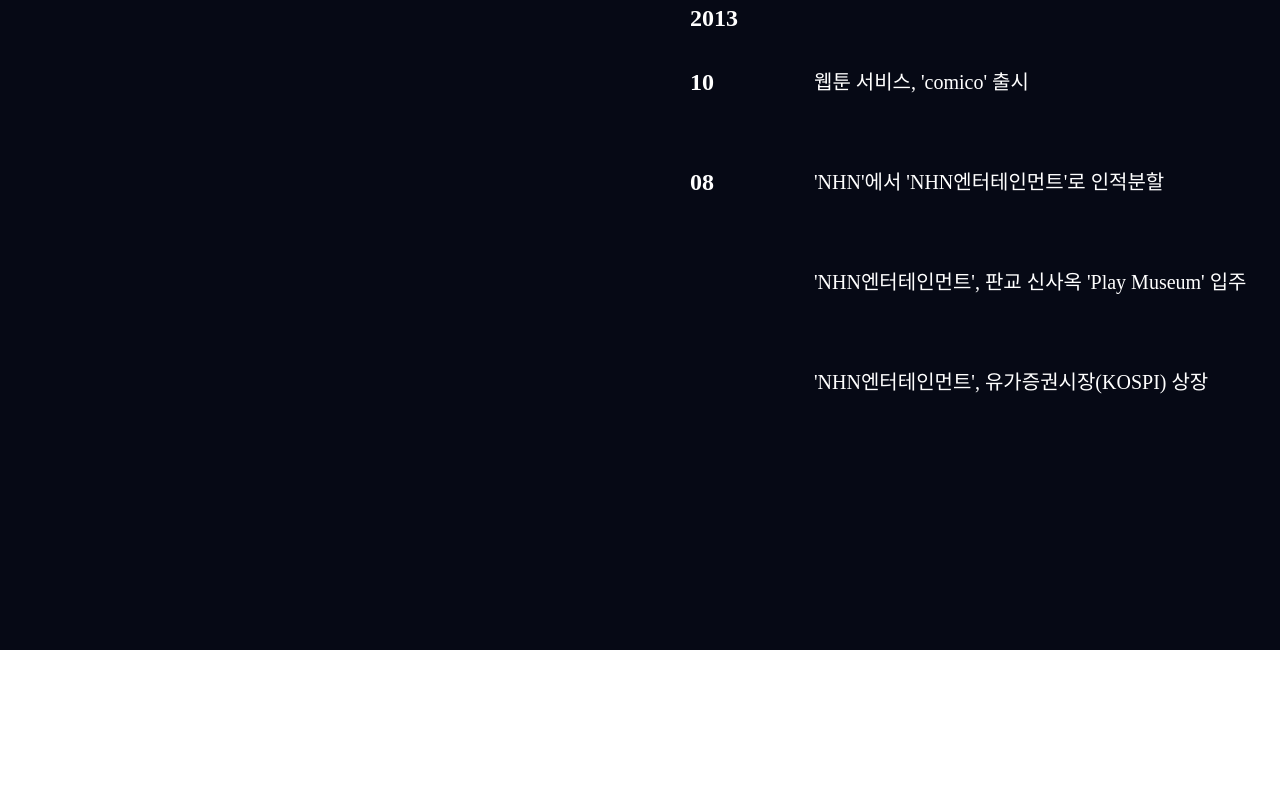
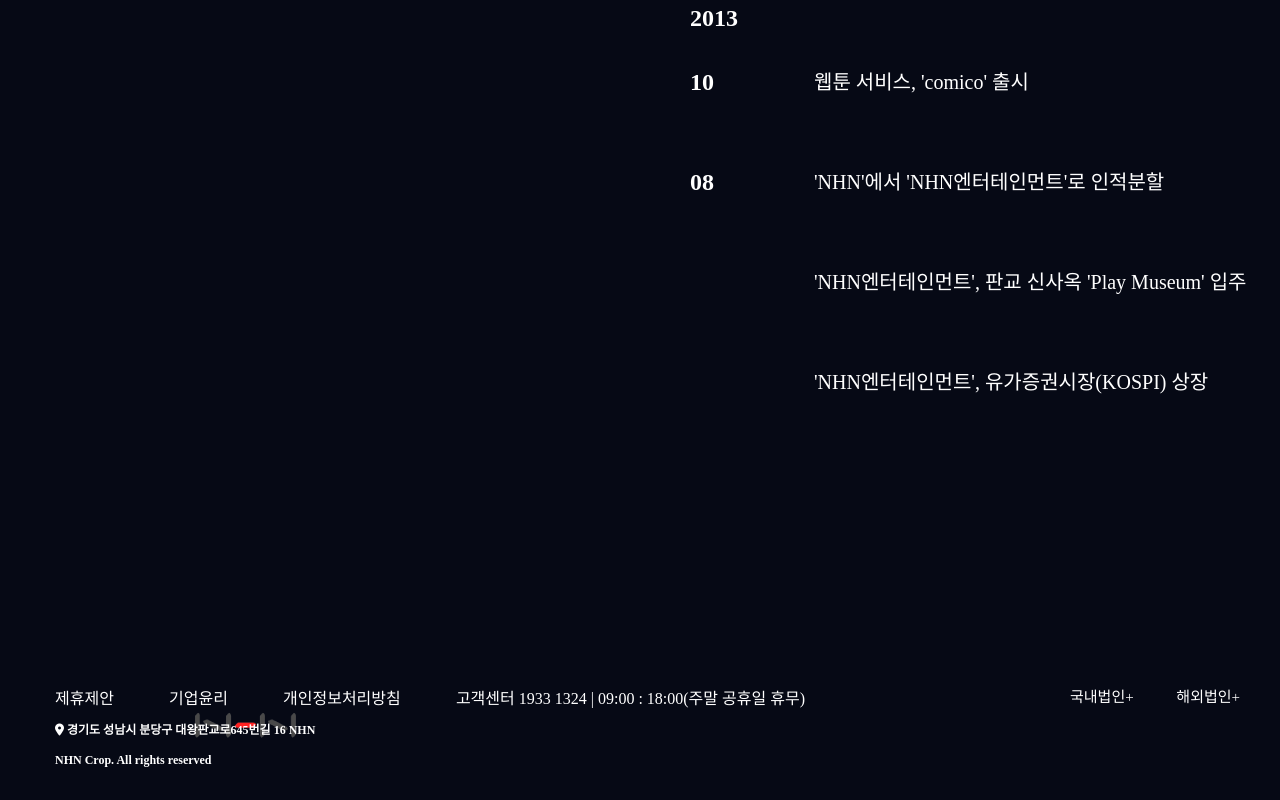
Before and after one commit to wwwdasdawdas/DJ-NHN, a plain HTML site: page com.html in a window 1280 px wide. Shown: the part 9510-10310 px from the top of the page. Before the commit the page ends 10160 px from the top, so only its background shows below. Drawn offline with Linux system fonts and the light colour scheme.

Commit message:
Add files via upload

```diff
--- a/com.html
+++ b/com.html
@@ -298,5 +298,24 @@
             </div>
         </div>
     </section>
+    <footer id="footer">
+        <article id="footer_logo"><img src="images/logo.png" alt=""></article>
+        <article id="footer_text">
+            <ul>
+                <li>제휴제안</li>
+                <li>기업윤리</li>
+                <li>개인정보처리방침</li>
+                <li>고객센터  1933 1324 | 09:00 : 18:00(주말 공휴일 휴무)</li>
+            </ul>
+            <h5><i class="fa-solid fa-location-dot"></i> 경기도 성남시 분당구 대왕판교로645번길 16 NHN</h5>
+            <h5>NHN Crop. All rights reserved</h5>
+            <div class="footer_icon">
+               <ul>
+                    <li>국내법인+</li>
+                    <li>해외법인+</li>
+               </ul>
+            </div>
+        </article>
+    </footer>
 </body>
 </html>
--- a/css/comstyle.css
+++ b/css/comstyle.css
@@ -341,3 +341,56 @@
     font-size: 20px;
     margin-left: 100px;
 }
+
+
+
+/* -----------푸터부분------------ */
+#footer{
+    width: 100%;
+    height: 150px;
+    background-color: #060915;
+    position: relative;
+}
+
+#footer_logo{
+    width: 150px;
+    height: 40px;
+    position: absolute;
+    top: 55px;
+    left: 170px;
+}
+
+#footer #footer_text{
+    width: 1200px;
+    height: 150px;
+    margin: 0 auto;
+    padding: 35px 0 0 15px;
+    box-sizing: border-box;
+    position: relative;
+    color: #fff;
+}
+
+#footer  #footer_text ul{
+    width: 750px;
+    height: 20px;
+    display: flex;
+    justify-content: space-between
+}
+
+#footer  #footer_text > ul > li{
+    font-size: 16px;
+}
+
+#footer  #footer_text h5{
+    font-size: 12px;
+    margin-top: 15px;
+}
+
+#footer .footer_icon{
+    width: 170px;
+    display: flex;
+    position: absolute;
+    right: 0;
+    top: 35px;
+    font-size: 15px;
+}
--- a/css/style.css
+++ b/css/style.css
@@ -669,7 +669,7 @@
 #footer{
     width: 100%;
     height: 150px;
-    background-color: #000000;
+    background-color: #060915;
     position: relative;
 }
 
```
